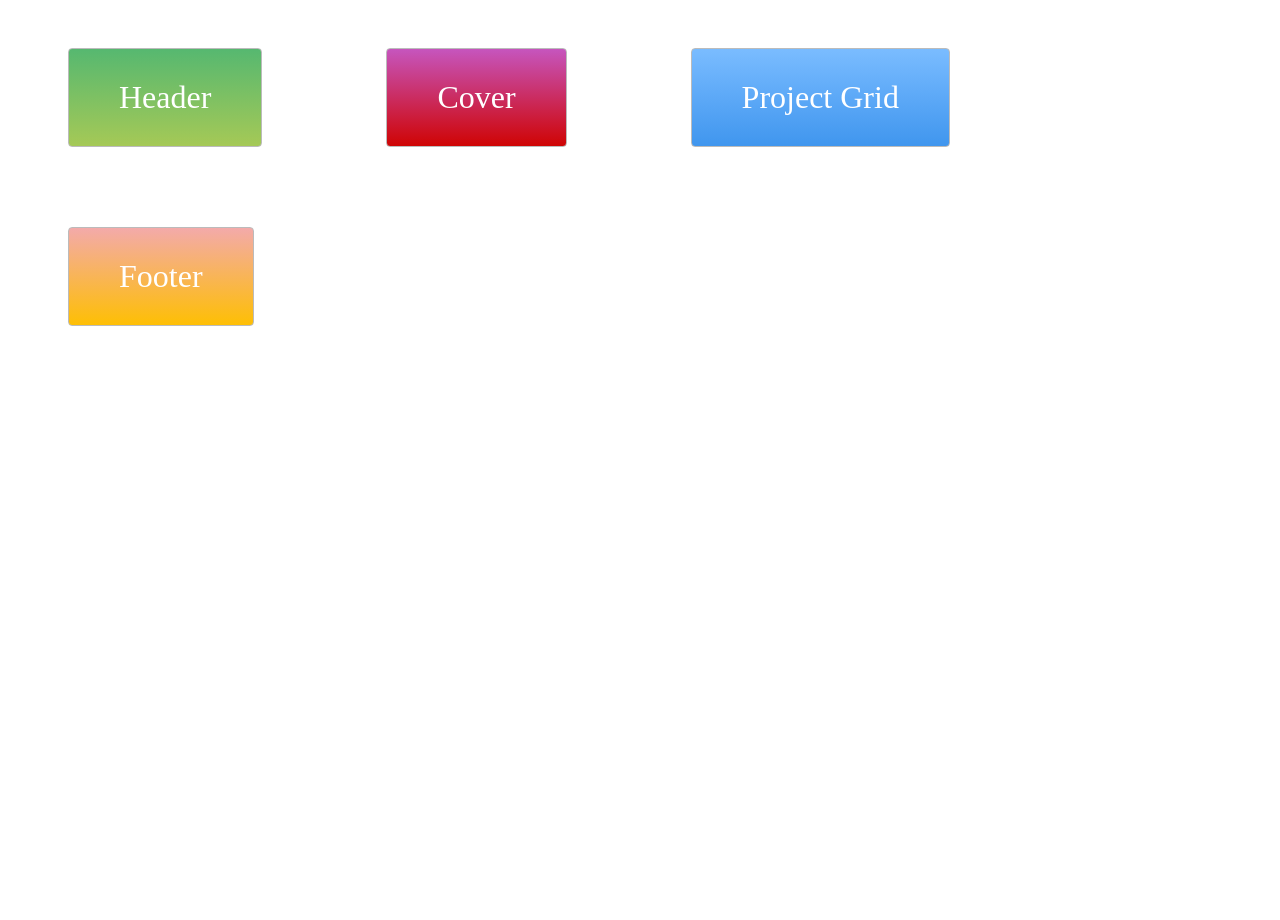
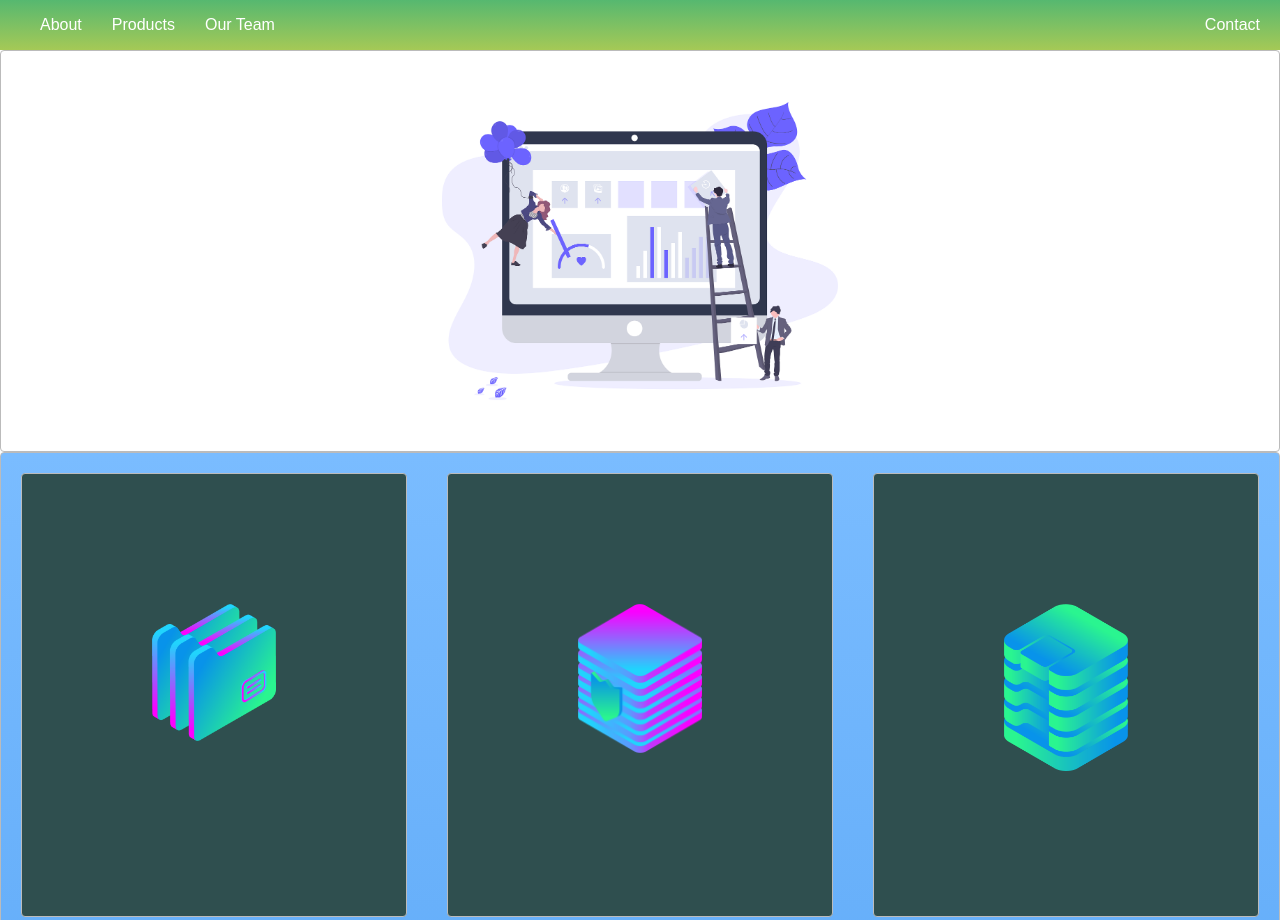
Before and after one commit to aguinazu/project-star, a plain HTML site: page index.html in a window 1280 px wide. Shown: the top 920 px of the page. Before the commit the page ends 800 px from the top, so only its background shows below. Drawn offline with Linux system fonts and the light colour scheme.

Commit message:
Proyecto terminado del ejercicio del curso de UDEMY

```diff
--- a/index.html
+++ b/index.html
@@ -5,9 +5,25 @@
   <link rel="stylesheet" type="text/css" href="./style.css">
 </head>
 <body>
-  <div class="zone green">Header</div>
-  <div class="zone red">Cover</div>
-  <div class="zone blue">Project Grid</div>
-  <div class="zone yellow">Footer</div>
+  <nav class="green navbar">
+    <ul class="nav">
+      <li><a href="">About</a></li>
+      <li><a href="">Products</a></li>
+      <li><a href="">Our Team</a></li>
+    </ul>
+    <a href="">Contact</a>
+  </nav>
+  <div class="zone container cover"><img src="./img/undraw.png" alt=""></div>
+  <div class="zone blue grid-wrapper">
+   <div class="box zone"><img src="./img/1.png" alt=""></div>
+   <div class="box zone"><img src="./img/2.png" alt=""></div>
+   <div class="box zone"><img src="./img/3.png" alt=""></div>
+   <div class="box zone"><img src="./img/4.png" alt=""></div>
+   <div class="box zone"><img src="./img/5.png" alt=""></div>
+   <div class="box zone"><img src="./img/6.png" alt=""></div>
+   <div class="box zone"><img src="./img/7.png" alt=""></div>
+   <div class="box zone"><img src="./img/8.png" alt=""></div>
+  </div>
+  <footer class="zone yellow">Zero to Mastery</footer>
 </body>
 </html>
--- a/style.css
+++ b/style.css
@@ -1,8 +1,9 @@
+body {
+    margin: auto 0;
+    font-family: Arial, Helvetica, sans-serif;
+}
 .zone {
-    padding:30px 50px;
-    margin:40px 60px;
     cursor:pointer;
-    display:inline-block;
     color:#FFF;
     font-size:2em;
     border-radius:4px;
@@ -16,7 +17,64 @@
     -o-box-shadow:rgba(0,0,0,0.8) 0px 5px 15px, inset rgba(0,0,0,0.15) 0px -10px 20px;
     box-shadow:rgba(0,0,0,0.8) 0px 5px 15px, inset rgba(0,0,0,0.15) 0px -10px 20px;
 }
+nav {
+    width: 100%;
+}
 
+.navbar {
+    display: grid;
+    grid-template-columns: 3fr 1fr;
+    align-items: center;
+    height: 50px;
+}
+
+.navbar ul {
+    list-style: none;
+    display: grid;
+    grid-template-columns: repeat(3, fit-content(100px));
+    justify-self: start;
+    gap: 10px;
+}
+
+.navbar a {
+    font-size: 1em;
+    color: white;
+    text-decoration: none;
+    justify-self: end;
+    padding: 0;
+    margin-right: 20px;
+}
+
+.container {
+    display: flex;
+    align-items: center;
+    justify-content: center;
+    height: 50vh;
+}
+
+.cover img {
+    width: 30rem;
+}
+
+.grid-wrapper {
+    display: grid;
+    grid-template-columns: repeat(auto-fill, minmax(350px,1fr));
+}
+
+
+.box {
+    background-color: darkslategrey;
+    padding: 130px;
+    margin: 20px;
+}
+
+.box > img {
+    width: 100%;
+}
+
+footer {
+    text-align: center;
+}
 /*https://paulund.co.uk/how-to-create-shiny-css-buttons*/
 /***********************************************************************
  *  Green Background
```
Also changed, not shown: img/1.png (renamed from img/files_2.png), img/2.png (renamed from img/server_safe_2.png), img/3.png (renamed from img/data_storage_2_2.png), img/4.png (renamed from img/monitor_coding_2.png), img/5.png (renamed from img/desktop_analytics_2.png), img/6.png (renamed from img/server_2_2.png), img/7.png (renamed from img/monitor_settings_2.png), img/8.png (renamed from img/server_3.png).
